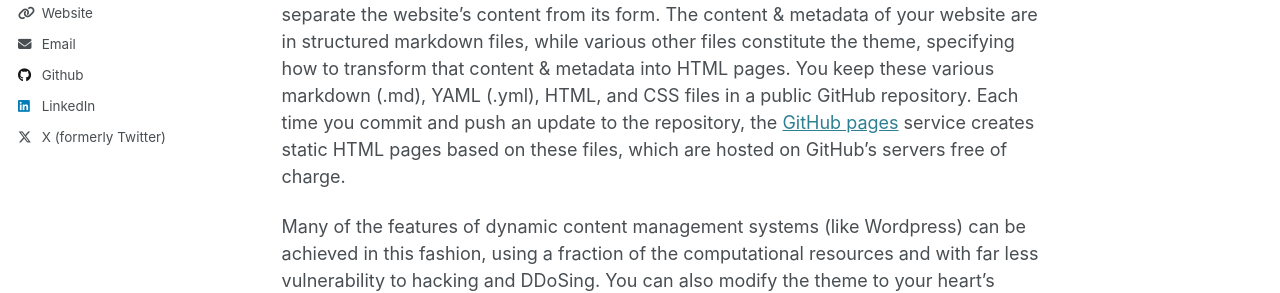
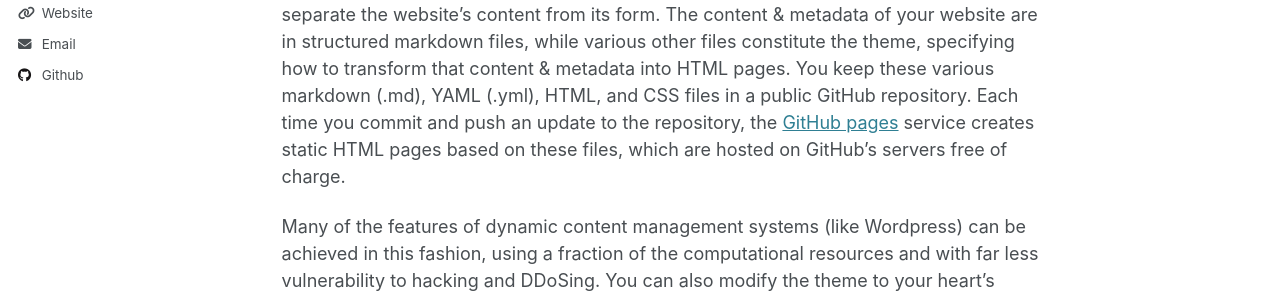
Before and after one commit to NaraeLeeRes/naraeleeres.github.io, a Jekyll site: the page built from _pages/about.md, in a window 1280 px wide. Shown: the part 517-810 px from the top of the page. Built offline with Jekyll 4.4.1, drawn with Linux system fonts in a browser that asks for light colours.

Commit message:
Update _config.yml

```diff
--- a/_config.yml
+++ b/_config.yml
@@ -58,7 +58,7 @@ author:
   keybase          : # Username
   instagram        : # Username
   lastfm           : # Username
-  linkedin         : caritas7
+  linkedin         : #caritas7
   mastodon         : # URL
   medium           : # URL
   pinterest        : # Username
@@ -66,7 +66,7 @@ author:
   steam            : # Username
   telegram         : # URL
   tumblr           : # Username
-  twitter          : naraeleeres
+  twitter          : #naraeleeres
   vine             : # Username
   weibo            : # Username
   wikipedia        : # Username
```
